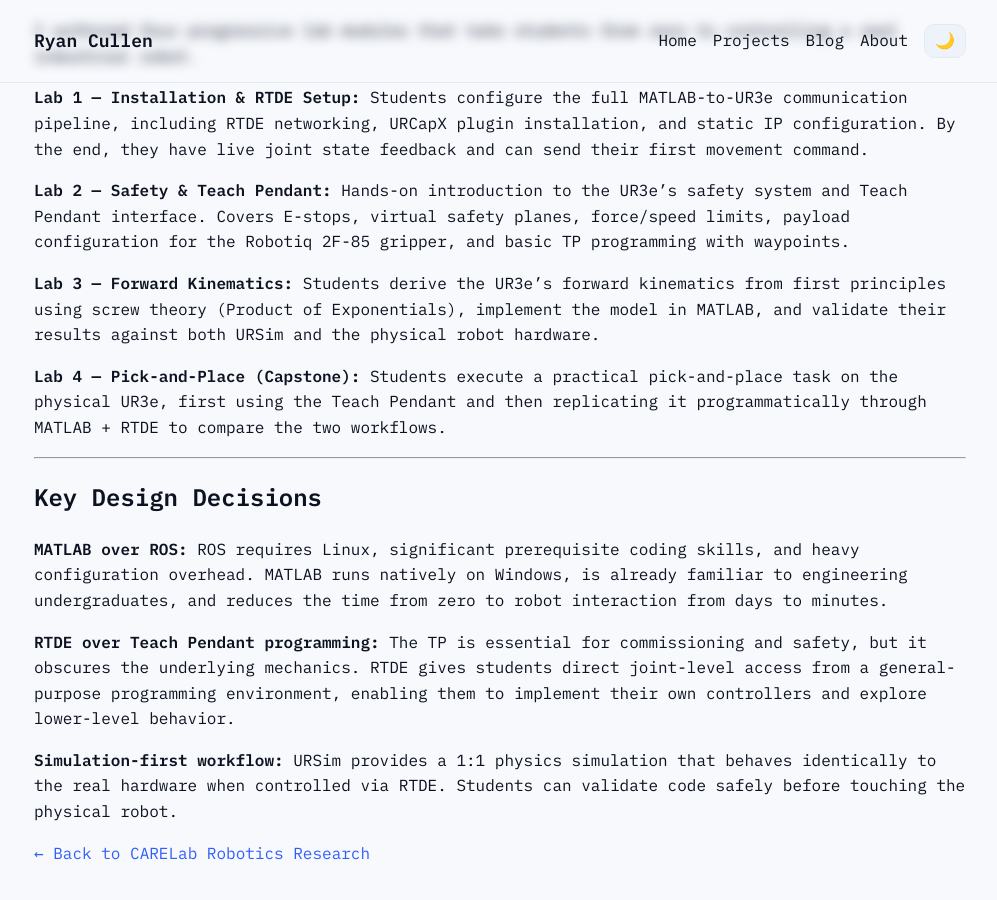
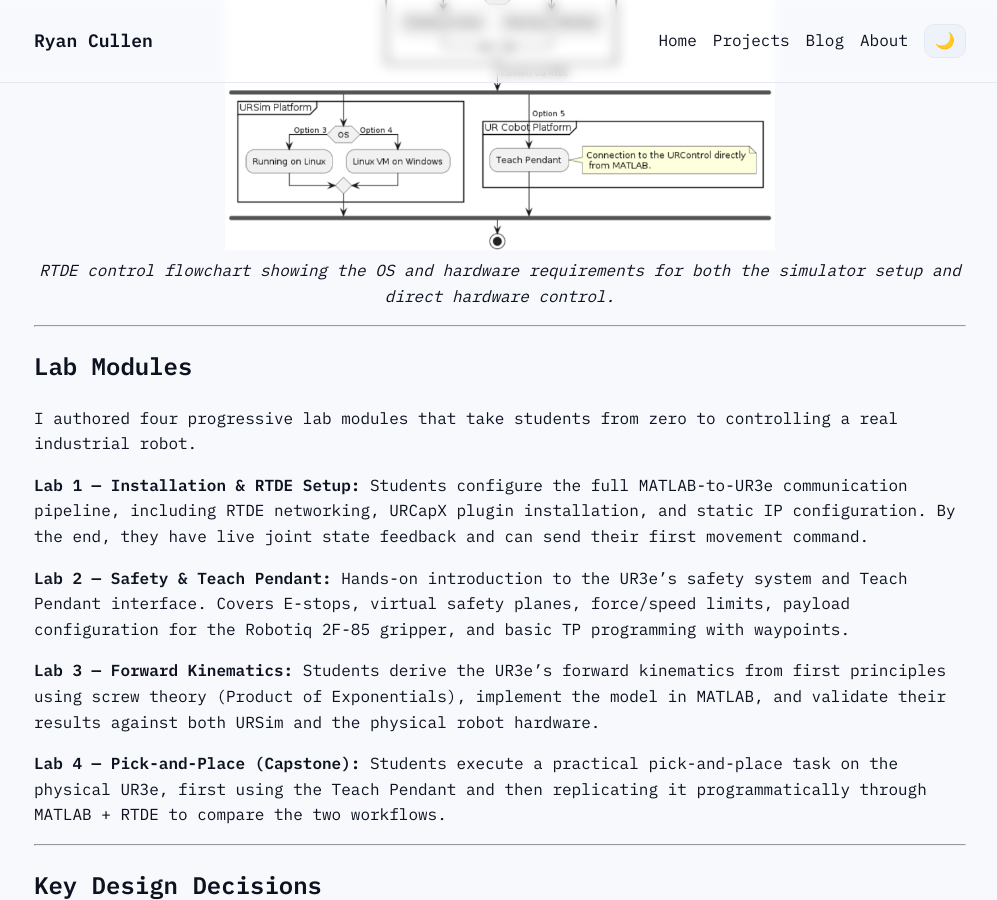
Before and after one commit to ryantcullen/ryantcullen.github.io, a Jekyll site: the page built from projects/carelab-labs.md, in a window 1280 px wide and 900 px high, scrolled down 1973 px. Shown: the whole window, without its empty margins (140-1137 px from the left). Built offline with Jekyll 4.4.1, drawn with Linux system fonts in a browser that asks for light colours.

Commit message:
RTDE Flowchart image

```diff
--- a/projects/carelab-labs.md
+++ b/projects/carelab-labs.md
@@ -38,6 +38,11 @@ The control pipeline runs entirely on Windows 11 using MATLAB's Robotics System
 
 The framework also supports simulation-first workflows using **URSim** (a 1:1 physics simulator) and **URStudio** (a browser-based PolyscopeX emulator), allowing students to validate their code before deploying to the physical robot. URSim with MATLAB over RTDE is functionally identical to controlling the real hardware.
 
+<p align="center">
+<img src="{{ '/assets/images/carelab/RTDE.png' | relative_url }}" alt="RTDE control flowchart" width="550">
+<br><em>RTDE control flowchart showing the OS and hardware requirements for both the simulator setup and direct hardware control.</em>
+</p>
+
 ---
 
 ## Lab Modules
```
Also changed, not shown: assets/images/carelab/RTDE.png (added).
